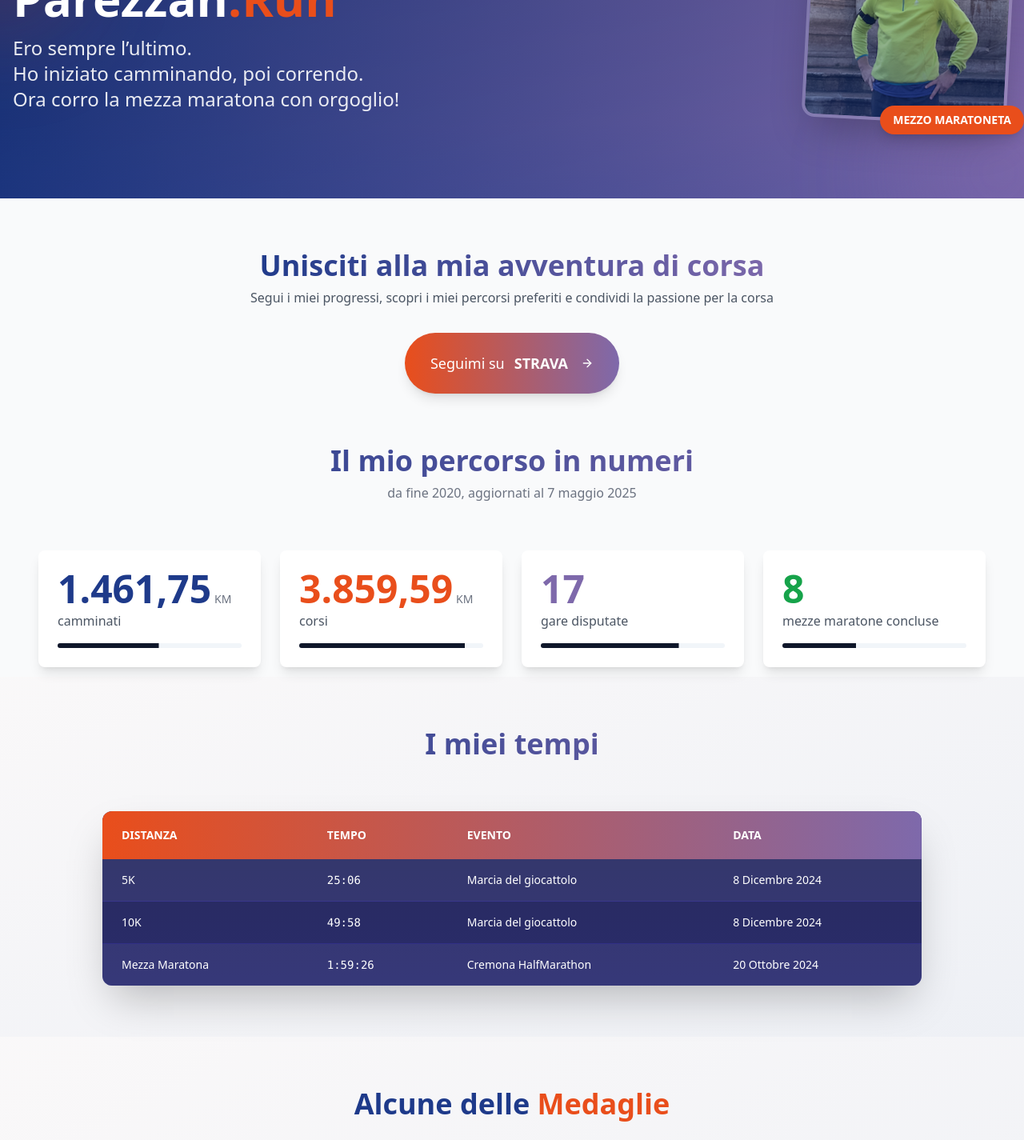
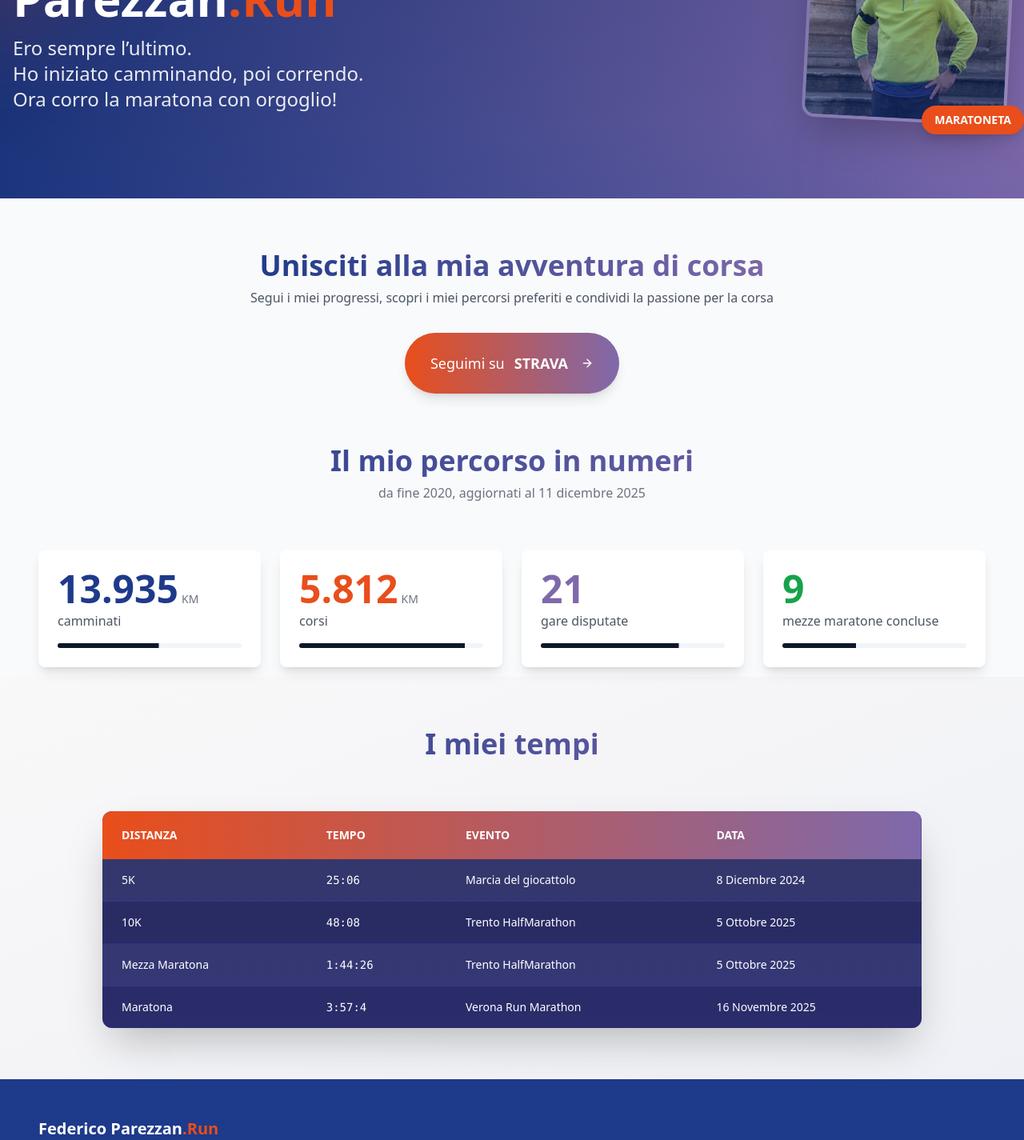
Before and after one commit to parez93/parezzan_run, a React (Vite) app: page / in a window 1280 px wide. Shown: the part 200-1625 px from the top of the page at 80% size. Built offline with nearby package versions, Linux system fonts and the light colour scheme; grey boxes are pictures that could not be loaded.

Commit message:
update datas

```diff
--- a/src/components/Footer.tsx
+++ b/src/components/Footer.tsx
@@ -1,6 +1,5 @@
-
 import React from 'react';
-import { Button } from '@/components/ui/button';
+import {Button} from '@/components/ui/button';
 import {Instagram, Triangle, Twitter, Zap} from 'lucide-react';
 
 const Footer = () => {
@@ -9,32 +8,80 @@ const Footer = () => {
             <div className="container mx-auto">
                 <div className="flex flex-col md:flex-row justify-between items-center mb-8">
                     <div className="mb-6 md:mb-0">
-                        <h3 className="text-xl font-bold mb-2">Federico Parezzan<span className="text-runner-orange">.Run</span></h3>
-                        <p className="text-gray-300 text-sm max-w-xs">Dedicato alla mia passione per la corsa e al mio viaggio di trasformazione personale</p>
+                        <h3 className="text-xl font-bold mb-2">Federico Parezzan<span
+                            className="text-runner-orange">.Run</span></h3>
+                        <p className="text-gray-300 text-sm max-w-xs">Dedicato alla mia passione per la corsa e al mio
+                            viaggio di trasformazione personale</p>
                     </div>
 
                     <div className="flex space-x-4">
-                        <Button variant="ghost" size="icon" className="rounded-full text-white hover:bg-white/10 hover:text-runner-orange">
-                            <Instagram className="w-5 h-5" />
+                        <Button variant="ghost" size="icon"
+                                className="rounded-full text-white hover:bg-white/10 hover:text-runner-orange"
+                                onClick={() => window.open('https://www.instagram.com/thewingedrunner/', '_blank')}>
+                            <Instagram className="w-5 h-5"
+                            />
                             <span className="sr-only">Instagram</span>
                         </Button>
-                        <Button variant="ghost" size="icon" className="rounded-full text-white hover:bg-white/10 hover:text-runner-orange"
+                        <Button variant="ghost" size="icon"
+                                className="rounded-full text-white hover:bg-white/10 hover:text-runner-orange"
                                 onClick={() => window.open('https://connect.garmin.com/modern/profile/df4dc00c-1c2c-411a-b022-25416533a49b', '_blank')}>
-                            <Triangle className="w-5 h-5" />
+                            <Triangle className="w-5 h-5"/>
                             <span className="sr-only">Garmin</span>
                         </Button>
-                        <Button variant="ghost" size="icon" className="rounded-full text-white hover:bg-white/10 hover:text-runner-orange"
+{/*                        <Button variant="ghost" size="icon"
+                                className="rounded-full text-white hover:bg-white/10 hover:text-runner-orange"
                                 onClick={() => window.open('https://www.strava.com/athletes/70185070"', '_blank')}
                         >
-                            <Zap className="w-5 h-5" />
+                            <Zap className="w-5 h-5"/>
                             <span className="sr-only">Strava</span>
-                        </Button>
+                        </Button>*/}
+
+                        <>
+                            <style>{`
+                                .strava-badge- {
+                                  display: inline-block;
+                                  height: 16px;
+                                }
+                                .strava-badge- img {
+                                  visibility: hidden;
+                                  height: 16px;
+                                }
+                                .strava-badge-:hover {
+                                  background-position: 0 -31px;
+                                }
+                                .strava-badge-follow {
+                                  height: 16px;
+                                  width: 16px;
+                                  background: url(//badges.strava.com/echelon-sprite-16.png) no-repeat 0 0;
+                                }
+                            `}</style>
+
+                            <Button variant="ghost" size="icon"
+                                    className="rounded-full text-white hover:bg-white/10 hover:text-runner-orange"
+                                    onClick={() => window.open('https://strava.com/athletes/70185070', '_blank')}>
+
+                            <a
+                                href="https://strava.com/athletes/70185070"
+                                className="strava-badge- strava-badge-follow"
+                                target="_blank"
+                                rel="noopener noreferrer"
+                            >
+                                <img
+                                    src="//badges.strava.com/echelon-sprite-16.png"
+                                    alt="Strava"
+                                />
+                            </a>
+                                <span className="sr-only">Strava</span>
+                            </Button>
+                        </>
+
+
                     </div>
                 </div>
 
                 <div className="border-t border-white/10 pt-6 flex flex-col md:flex-row justify-between items-center">
                     <p className="text-sm text-gray-400">© 2020-2025 · Sito web personale di Federico Parezzan</p>
-    {/*                <div className="flex space-x-6 mt-4 md:mt-0">
+                    {/*                <div className="flex space-x-6 mt-4 md:mt-0">
                         <a href="#" className="text-sm text-gray-400 hover:text-white transition-colors">Privacy</a>
                         <a href="#" className="text-sm text-gray-400 hover:text-white transition-colors">Contatti</a>
                         <a href="#" className="text-sm text-gray-400 hover:text-white transition-colors">Blog</a>
--- a/src/components/Header.tsx
+++ b/src/components/Header.tsx
@@ -32,7 +32,7 @@ const Header = () => {
                         >
                             Ero sempre l’ultimo.<br/>
                             Ho iniziato camminando, poi correndo.<br/>
-                            Ora corro la mezza maratona con orgoglio!
+                            Ora corro la maratona con orgoglio!
                         </motion.p>
                     </div>
 
@@ -51,7 +51,7 @@ const Header = () => {
                             <div className="absolute inset-0 bg-gradient-to-t from-runner-dark-blue/50 to-transparent"></div>
                         </div>
                         <div className="absolute -bottom-4 -right-4 bg-runner-orange text-white px-4 py-2 rounded-full text-sm font-bold shadow-lg">
-                            MEZZO MARATONETA
+                            MARATONETA
                         </div>
                     </motion.div>
                 </div>
--- a/src/components/StatsSection.tsx
+++ b/src/components/StatsSection.tsx
@@ -41,10 +41,10 @@ const Stat = ({ value, unit, label, color, progress, index }: StatProps) => {
 
 const StatsSection = () => {
     const stats = [
-        { value: "1.461,75 ", unit: "KM", label: "camminati", color: "text-runner-dark-blue", progress: 55 },
-        { value: "3.859,59", unit: "KM", label: "corsi", color: "text-runner-orange", progress: 90 },
-        { value: "17", label: "gare disputate", color: "text-runner-purple", progress: 75 },
-        { value: "8", label: "mezze maratone concluse", color: "text-green-600", progress: 40 }
+        { value: "13.935 ", unit: "KM", label: "camminati", color: "text-runner-dark-blue", progress: 55 },
+        { value: "5.812", unit: "KM", label: "corsi", color: "text-runner-orange", progress: 90 },
+        { value: "21", label: "gare disputate", color: "text-runner-purple", progress: 75 },
+        { value: "9", label: "mezze maratone concluse", color: "text-green-600", progress: 40 }
     ];
 
     return (
@@ -57,7 +57,7 @@ const StatsSection = () => {
                     transition={{ duration: 0.5 }}
                 >
                     <h2 className="text-3xl md:text-4xl font-bold mb-2 bg-gradient-to-r from-runner-dark-blue to-runner-purple bg-clip-text text-transparent">Il mio percorso in numeri</h2>
-                    <p className="text-gray-500">da fine 2020, aggiornati al 7 maggio 2025</p>
+                    <p className="text-gray-500">da fine 2020, aggiornati al 11 dicembre 2025</p>
                 </motion.div>
 
                 <div className="flex flex-wrap -mx-3">
--- a/src/components/TimesSection.tsx
+++ b/src/components/TimesSection.tsx
@@ -19,15 +19,21 @@ const runTimes: RunTime[] = [
     },
     {
         distance: "10K",
-        time: "49:58",
-        event: "Marcia del giocattolo",
-        date: "8 Dicembre 2024",
+        time: "48:08",
+        event: "Trento HalfMarathon",
+        date: "5 Ottobre 2025",
     },
     {
         distance: "Mezza Maratona",
-        time: "1:59:26",
-        event: "Cremona HalfMarathon",
-        date: "20 Ottobre 2024",
+        time: "1:44:26",
+        event: "Trento HalfMarathon",
+        date: "5 Ottobre 2025",
+    },
+    {
+        distance: "Maratona",
+        time: "3:57:4",
+        event: "Verona Run Marathon",
+        date: "16 Novembre 2025",
     }
 ];
 
--- a/src/pages/Index.tsx
+++ b/src/pages/Index.tsx
@@ -29,7 +29,7 @@ const Index = () => {
                 "https://instagram.com/parezzan.run",
                 "https://twitter.com/parezzan.run"
               ],
-              "jobTitle": "Mezzo Maratoneta",
+              "jobTitle": "Maratoneta",
               "description": "Ero sempre l’ultimo. Ho iniziato camminando, poi correndo. Ora corro la mezza maratona con orgoglio!"
             }
           `}
@@ -50,9 +50,9 @@ const Index = () => {
                         <section aria-labelledby="times-section">
                             <TimesSection/>
                         </section>
-                        <section aria-labelledby="medals-section">
+{/*                        <section aria-labelledby="medals-section">
                             <MedalsSection/>
-                        </section>
+                        </section>*/}
                     </article>
                 </main>
                 <Footer/>
```
